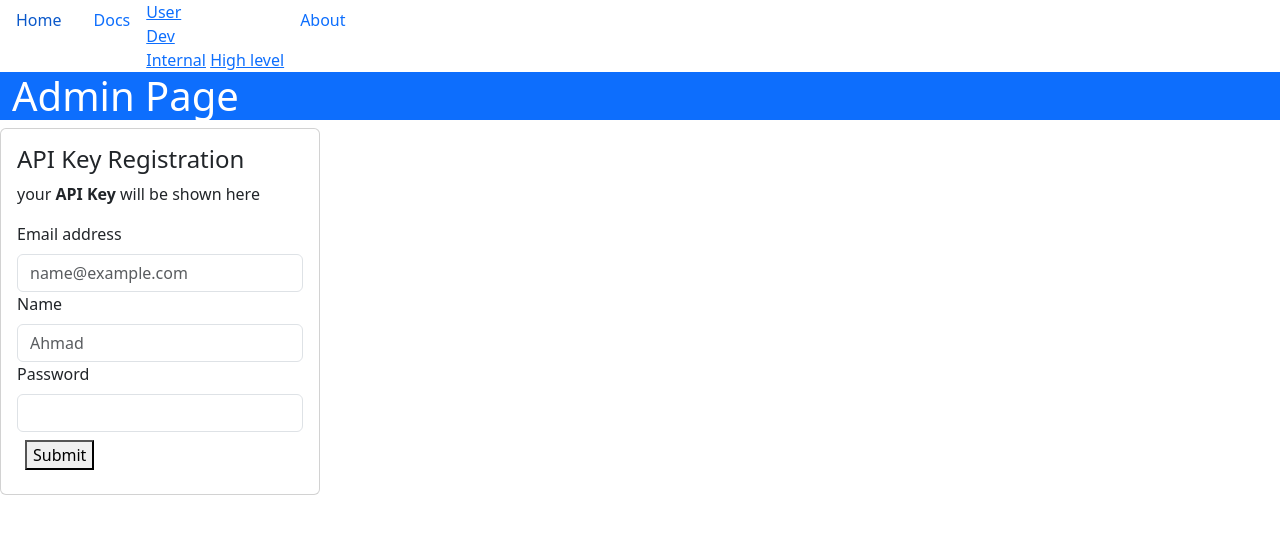
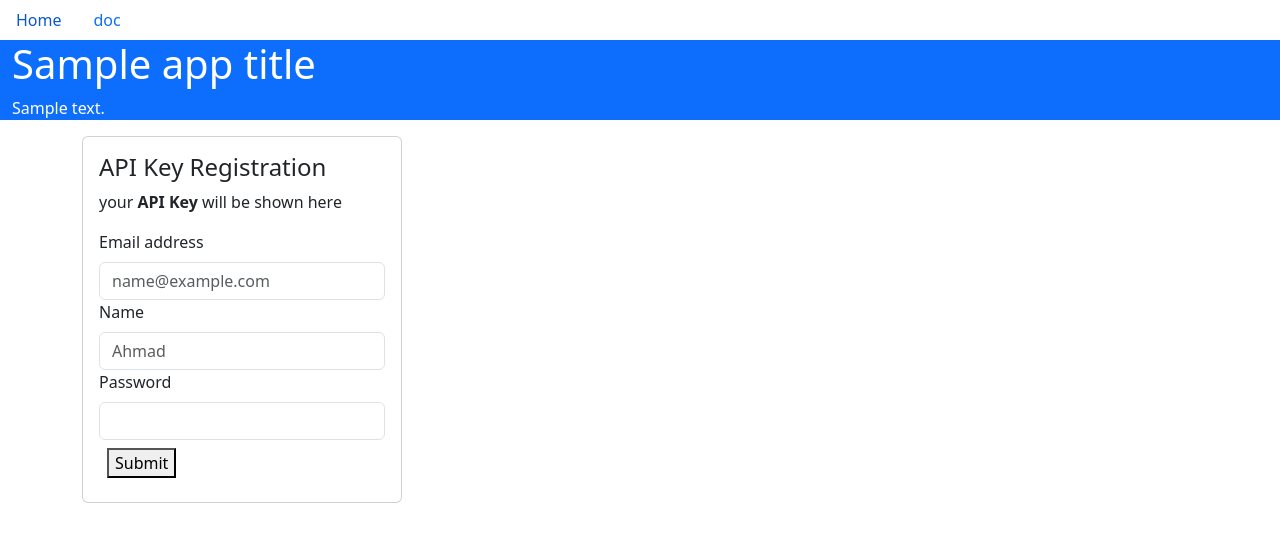
Before and after one commit to floppy-disk916/restapi-portfolio1, a Python web app: template src/templates/admin.html in a window 1280 px wide. Shown: the top 542 px of the page. Run offline with Jinja, Linux system fonts and the light colour scheme; the template is opened without the code that fills it: most values are stand-ins (such as "Sample title", 1, 10 or a date in 2020); some libraries are stand-ins or nearby versions.

Commit message:
Fixing templates/: new pages, routes in pages.py, and structures

```diff
--- a/src/main.py
+++ b/src/main.py
@@ -17,6 +17,7 @@ from .tracing import setup_tracing
 from .admin import router as admin_router
 from .auth import router as auth_router
 from .config import settings
+from .pages import router as page_router
 from .db import (
     init_db,
     seed_test_staff,
@@ -218,8 +219,9 @@ if dist_path.exists():
 app.include_router(admin_router)
 app.include_router(main_router)
 app.include_router(auth_router)
+app.include_router(page_router)
 
 setup_tracing(app, engine=engine)
 
-if settings.tracing_enabled == "true":
+if settings.tracing_enabled == True:
     register_exception_handlers(app)
--- a/src/templates/admin.html
+++ b/src/templates/admin.html
@@ -1,50 +1,11 @@
-<!doctype HTML>
-<html lang="en">
-<head>
-    <meta name="viewport" content="width=device-width initial-scale=1.0">
-    <meta charset="utf-8">
-    <title>Dashboard</title>
-    <link rel="preconnect" href="https://fonts.googleapis.com">
-    <link rel="preconnect" href="https://fonts.gstatic.com" crossorigin>
-    <link href="https://fonts.googleapis.com/css2?family=Geist:ital,wght@0,100..900;1,100..900&display=swap" rel="stylesheet">
+{% extends "base.html" %}
 
-    <style>
-        body {
-            font-family: "Geist", sans-serif;
-            font-optical-sizing: auto;
-            font-weight: 400;
-            font-style: normal;
-        }
+{% block title %}
+Admin Registration
+{% endblock %}
 
-    </style>
-    <script src="https://cdn.jsdelivr.net/npm/htmx.org@2.0.11/dist/htmx.min.js" integrity="sha384-2OatzQy1H+Zd/IIrjr1TcuDGqLXeHhbooAyJY1KdQMKnr4LZ22k31GBLdYKHmVjg" crossorigin="anonymous"></script>
-    <link href="https://cdn.jsdelivr.net/npm/bootstrap@6.0.0-alpha.1/dist/css/bootstrap.min.css" rel="stylesheet" integrity="sha384-B/GM4XqrwHnWXNOWMbloTmrYXZg10cakYGmpfsR/bbzQ6JAJI4ihuyADKLnBgrCe" crossorigin="anonymous">
-</head>
-<body>
-
-    <!-- START -->
-
-    <div class="md:container">
-        <div class="nav">
-            <a class="nav-link" href="localhost:8000/">Home</a>
-            <a role="button" class="nav-link" data-bs-toggle="menu" href="#">Docs</a>
-            <div class="menu">
-                <a class="menu-item" href="#">User</a>
-                <div class="submenu">
-                    <a class="menu-item" data-bs-toggle="menu" role="button" href="#">Dev</a>
-                    <div class="menu">
-                        <a class="menu-item" href="#">Internal</a>
-                        <a class="menu-item" href="#">High level</a>
-                    </div>
-                </div>
-            </div>
-            <a class="nav-link" href="#">About</a>
-        </div>
-    </div>
-
-    <div class="py-12 bg-primary container-fluid text-white">
-        <h1>Admin Page</h1>
-    </div>
+{% block content %}
+<!-- START -->
 
     <section class="card m-10" style="max-width: 320px">
         <div class="card-body">
@@ -72,7 +33,4 @@
 
     <!-- FINISH -->
 
-
-    <script type="module" src="https://cdn.jsdelivr.net/npm/bootstrap@6.0.0-alpha.1/dist/js/bootstrap.bundle.min.js" integrity="sha384-1a/pXj49ZQ1aHEmrJ+gMw1otqoVsYwlEnlD8mIfY2TV03r20Y0CN7uqx1tQogjPL" crossorigin="anonymous"></script>
-</body>
-</html>
+ {% endblock %}
--- /dev/null
+++ b/src/templates/base.html
@@ -0,0 +1,49 @@
+<!doctype HTML>
+<html lang="en">
+<head>
+    <meta name="viewport" content="width=device-width initial-scale=1.0">
+    <meta charset="utf-8">
+    <title>{% block title %}Dashboard{% endblock %}</title>
+    <link rel="preconnect" href="https://fonts.googleapis.com">
+    <link rel="preconnect" href="https://fonts.gstatic.com" crossorigin>
+    <link href="https://fonts.googleapis.com/css2?family=Geist:ital,wght@0,100..900;1,100..900&display=swap" rel="stylesheet">
+
+    <style>
+        body {
+            font-family: "Geist", sans-serif;
+            font-optical-sizing: auto;
+            font-weight: 400;
+            font-style: normal;
+        }
+
+    </style>
+    <script src="https://cdn.jsdelivr.net/npm/htmx.org@2.0.11/dist/htmx.min.js" integrity="sha384-2OatzQy1H+Zd/IIrjr1TcuDGqLXeHhbooAyJY1KdQMKnr4LZ22k31GBLdYKHmVjg" crossorigin="anonymous"></script>
+    <script src="https://cdn.jsdelivr.net/npm/htmx-ext-response-targets@2.0.4" integrity="sha384-T41oglUPvXLGBVyRdZsVRxNWnOOqCynaPubjUVjxhsjFTKrFJGEMm3/0KGmNQ+Pg" crossorigin="anonymous"></script>
+    <link href="https://cdn.jsdelivr.net/npm/bootstrap@6.0.0-alpha.1/dist/css/bootstrap.min.css" rel="stylesheet" integrity="sha384-B/GM4XqrwHnWXNOWMbloTmrYXZg10cakYGmpfsR/bbzQ6JAJI4ihuyADKLnBgrCe" crossorigin="anonymous">
+</head>
+<body>
+
+    <!-- START -->
+
+    <div class="md:container">
+        <div class="nav">
+            <a class="nav-link" href="{ url_for('home') }">Home</a>
+            <a role="button" class="nav-link" data-bs-toggle="menu" href="{{ url_for('doc') }}">doc</a>
+        </div>
+    </div>
+
+    <div class="py-8 bg-primary container-fluid text-white">
+        <h1>{{ app_title }}</h1>
+        <p>{{ app_description }}</p>
+    </div>
+
+    <main class="container">
+        {% block content %}
+        {% endblock %}
+    </main>
+
+    <!-- FINISH -->
+
+    <script type="module" src="https://cdn.jsdelivr.net/npm/bootstrap@6.0.0-alpha.1/dist/js/bootstrap.bundle.min.js" integrity="sha384-1a/pXj49ZQ1aHEmrJ+gMw1otqoVsYwlEnlD8mIfY2TV03r20Y0CN7uqx1tQogjPL" crossorigin="anonymous"></script>
+</body>
+</html>
```
Also changed, not shown: src/pages.py (added, +19 -0 lines), src/templates/doc.html (added, +10 -0 lines), src/templates/index.html (+13 -69 lines), 1 other file.
